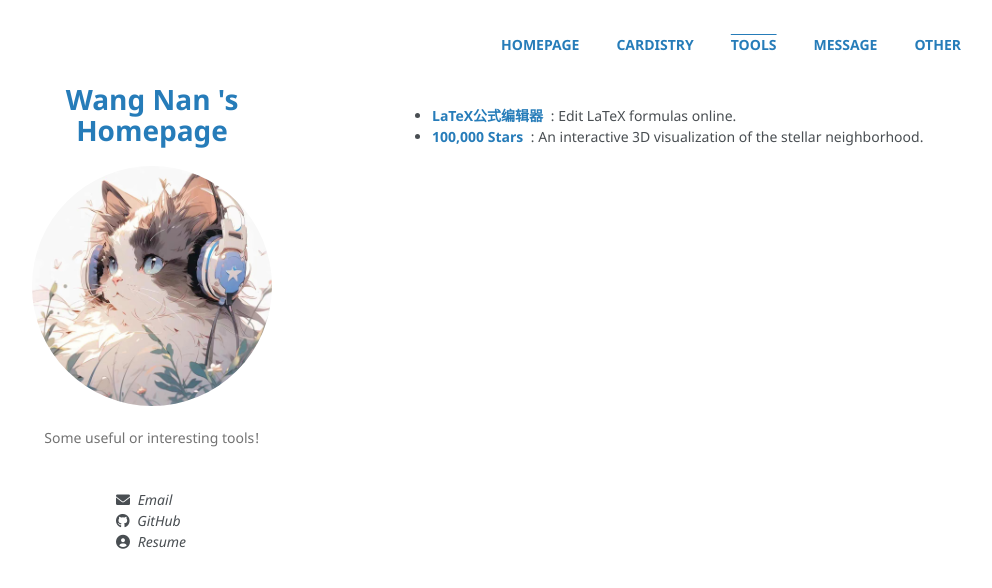
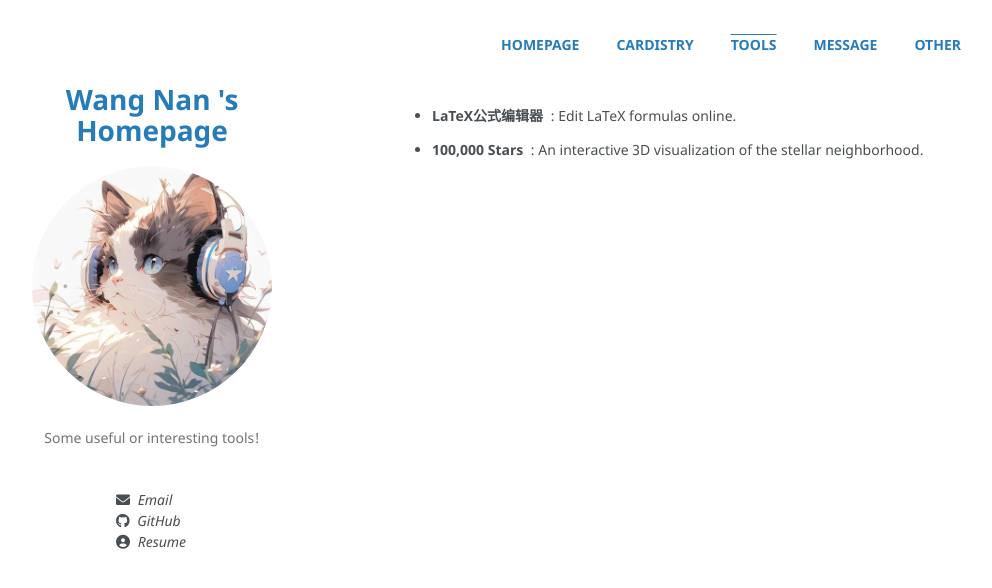
Before and after one commit to theFool-wn/theFool-wn.github.io, a Jekyll site: the page built from _pages/tools.html, in a window 1280 px wide and 900 px high. Shown: the top 588 px of the window, without its empty margins (128-1120 px from the left). Built offline with Jekyll 4.4.1, drawn with Linux system fonts in a browser that asks for light colours.

Commit message:
Update tools.html

```diff
--- a/_pages/tools.html
+++ b/_pages/tools.html
@@ -8,14 +8,14 @@ permalink: /Tools/
 
 <br>
 <ul style="color: #494e52">
-  <li>
-    <a href="https://www.latexlive.com/" target="_blank" style="text-decoration:none; font-weight: bold"
+  <li style="padding-bottom: 10pt">
+    <a href="https://www.latexlive.com/" target="_blank" style="color: inherit; text-decoration:none; font-weight: bold"
       onmouseover="this.style.textDecoration='underline'" onmouseout="this.style.textDecoration='none'">LaTeX公式编辑器</a>
     &nbsp;: Edit LaTeX formulas online.
   </li>
 
-  <li>
-    <a href="https://stars.chromeexperiments.com/" target="_blank" style="text-decoration:none; font-weight: bold"
+  <li style="padding-bottom: 10pt">
+    <a href="https://stars.chromeexperiments.com/" target="_blank" style="color: inherit; text-decoration:none; font-weight: bold"
       onmouseover="this.style.textDecoration='underline'" onmouseout="this.style.textDecoration='none'">100,000 Stars</a>
     &nbsp;: An interactive 3D visualization of the stellar neighborhood.
   </li>
```
